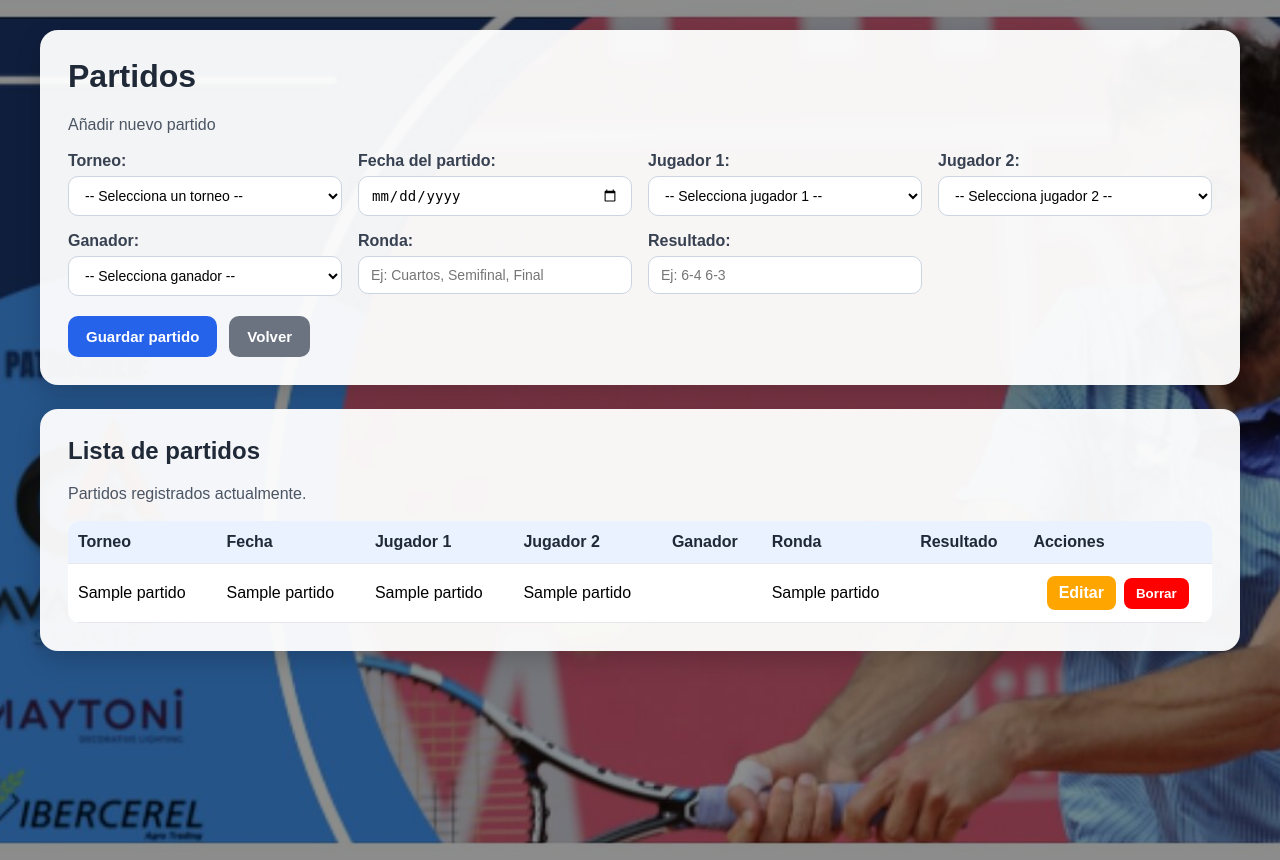
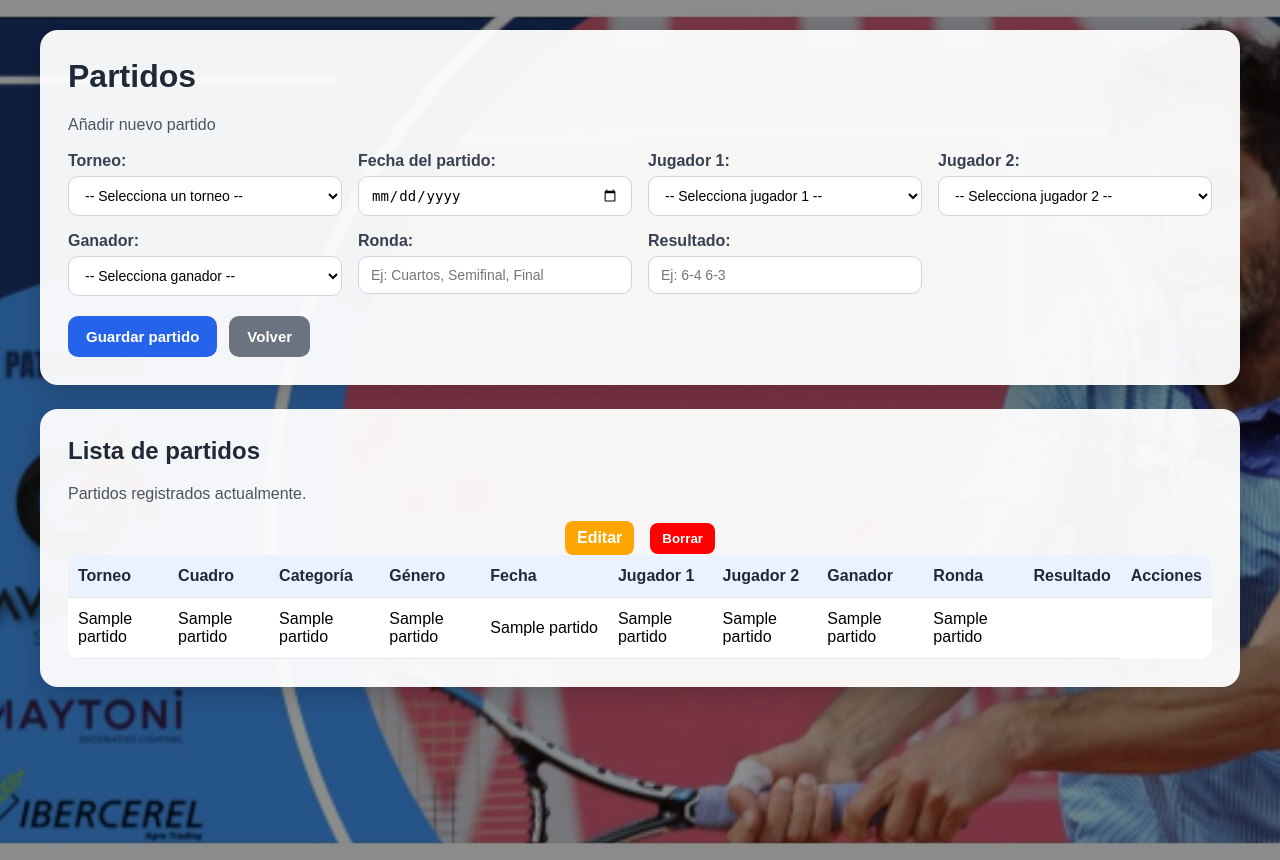
Before and after one commit to jordi4949/app_tennis, a FastAPI app: template app/templates/partidos.html in a window 1280 px wide. Run offline with FastAPI, Linux system fonts and the light colour scheme; the template is opened without the code that fills it: most values are stand-ins (such as "Sample title", 1, 10 or a date in 2020).

Commit message:
camboios

```diff
--- a/app/main.py
+++ b/app/main.py
@@ -2564,21 +2564,37 @@ def ver_partidos(request: Request,admin: str = Depends(comprobar_admin)):
     jugadores = cur.fetchall()
 
     cur.execute("""
+
         SELECT
             p.id,
             t.nombre AS torneo,
+            c.nombre AS cuadro,
+            COALESCE(cat.nombre, '') AS categoria,
+            COALESCE(gen.nombre, '') AS genero,
             j1.nombre || ' ' || j1.apellido1 || ' ' || COALESCE(j1.apellido2, '') AS jugador1,
             j2.nombre || ' ' || j2.apellido1 || ' ' || COALESCE(j2.apellido2, '') AS jugador2,
             COALESCE(g.nombre || ' ' || g.apellido1 || ' ' || COALESCE(g.apellido2, ''),'') AS ganador,
-            p.ronda,
+            CASE
+                WHEN p.ronda = 'Treintaidosavos' THEN '1/32'
+                WHEN p.ronda = 'Dieciseisavos' THEN '1/16'
+                WHEN p.ronda = 'Octavos' THEN '1/8'
+                WHEN p.ronda = 'Cuartos' THEN '1/4'
+                WHEN p.ronda = 'Semifinal' THEN 'SF'
+                WHEN p.ronda = 'Final' THEN 'F'
+                ELSE p.ronda
+            END AS ronda_corta,
             p.fecha_partido,
             p.resultado
         FROM partidos p
         JOIN torneos t ON p.torneo_id = t.id
+        LEFT JOIN cuadros c ON p.cuadro_id = c.id
+        LEFT JOIN categorias cat ON c.categoria_id = cat.id
+        LEFT JOIN generos gen ON c.genero_id = gen.id
         JOIN jugadores j1 ON p.jugador1_id = j1.id
         JOIN jugadores j2 ON p.jugador2_id = j2.id
         LEFT JOIN jugadores g ON p.ganador_id = g.id
-        ORDER BY p.fecha_partido, p.id
+        ORDER BY p.fecha_partido DESC, t.nombre, c.nombre, p.ronda_numero, p.posicion_ronda
+
     """)
     partidos = cur.fetchall()
 
--- a/app/templates/partidos.html
+++ b/app/templates/partidos.html
@@ -259,7 +259,10 @@
                         <thead>
                             <tr>
                                 <th>Torneo</th>
-                                <th class="no-wrap">Fecha</th>
+                                <th>Cuadro</th>
+                                <th>Categoría</th>
+                                <th>Género</th>
+                                <th>Fecha</th>
                                 <th>Jugador 1</th>
                                 <th>Jugador 2</th>
                                 <th>Ganador</th>
@@ -272,13 +275,15 @@
                             {% for partido in partidos %}
                             <tr>
                                 <td>{{ partido[1] }}</td>
-                                <td class="no-wrap">{{ partido[6] }}</td>
                                 <td>{{ partido[2] }}</td>
                                 <td>{{ partido[3] }}</td>
-                                <td>{{ partido[4] if partido[4] else '' }}</td>
+                                <td>{{ partido[4] }}</td>
+                                <td class="no-wrap">{{ partido[9] }}</td>
                                 <td>{{ partido[5] }}</td>
-                                <td>{{ partido[7] if partido[7] else '' }}</td>
-                                <td>
+                                <td>{{ partido[6] }}</td>
+                                <td>{{ partido[7] }}</td>
+                                <td>{{ partido[8] }}</td>
+                                <td>{{ partido[10] or "" }}</td>
                                     <div class="acciones">
                                         <a href="/admin/partidos/editar/{{ partido[0] }}" class="btn-editar">Editar</a>
 
```
Also changed, not shown: app/templates/importar_jugadores.html (+18 -7 lines).
